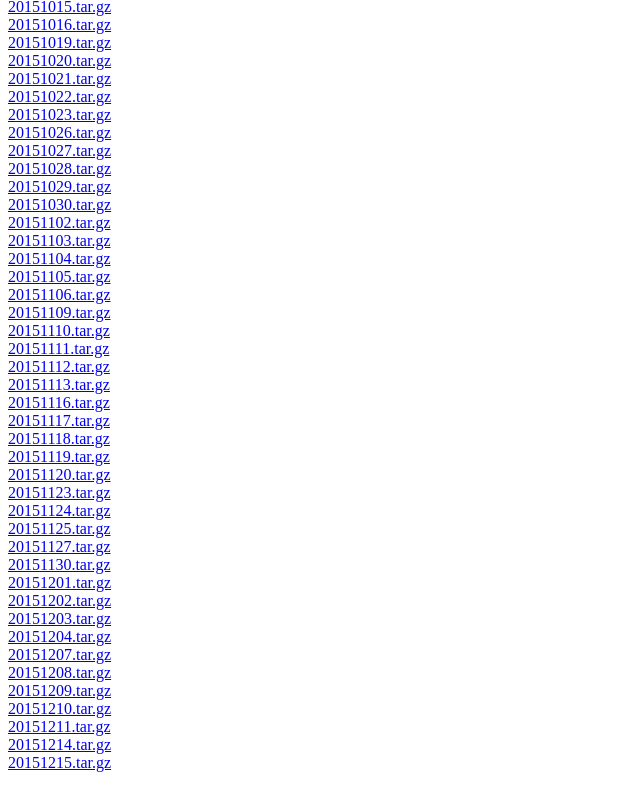
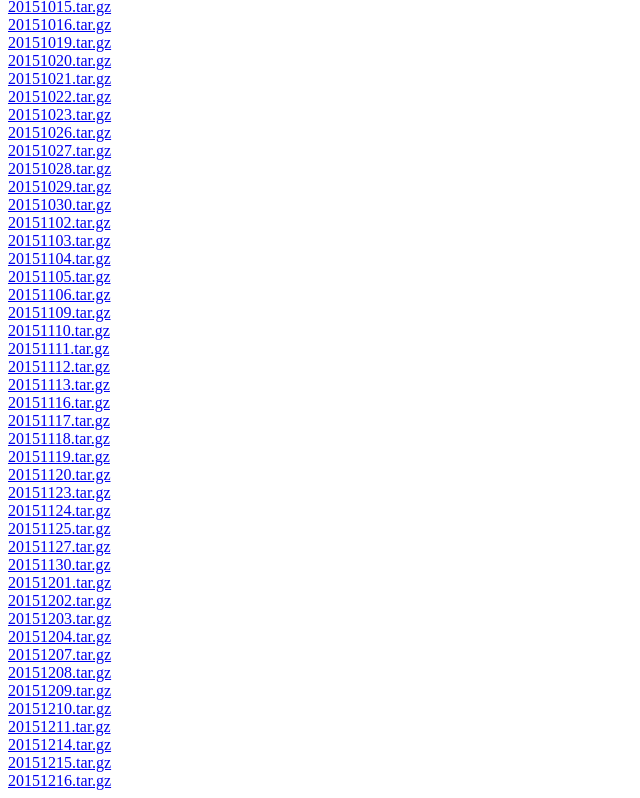
Before and after one commit to eliangcs/pystock-data, a plain HTML site: page 2015/index.html in a window 1280 px wide. Shown: the part 2674-3472 px from the top of the page, without its empty margins (0-640 px from the left). Drawn offline with Linux system fonts and the light colour scheme.

Commit message:
20151216

```diff
--- a/2015/index.html
+++ b/2015/index.html
@@ -190,4 +190,5 @@
 <a href="20151211.tar.gz">20151211.tar.gz</a><br>
 <a href="20151214.tar.gz">20151214.tar.gz</a><br>
 <a href="20151215.tar.gz">20151215.tar.gz</a><br>
+<a href="20151216.tar.gz">20151216.tar.gz</a><br>
 </body></html>
```
Also changed, not shown: 2015/index.txt, 1 other file.
